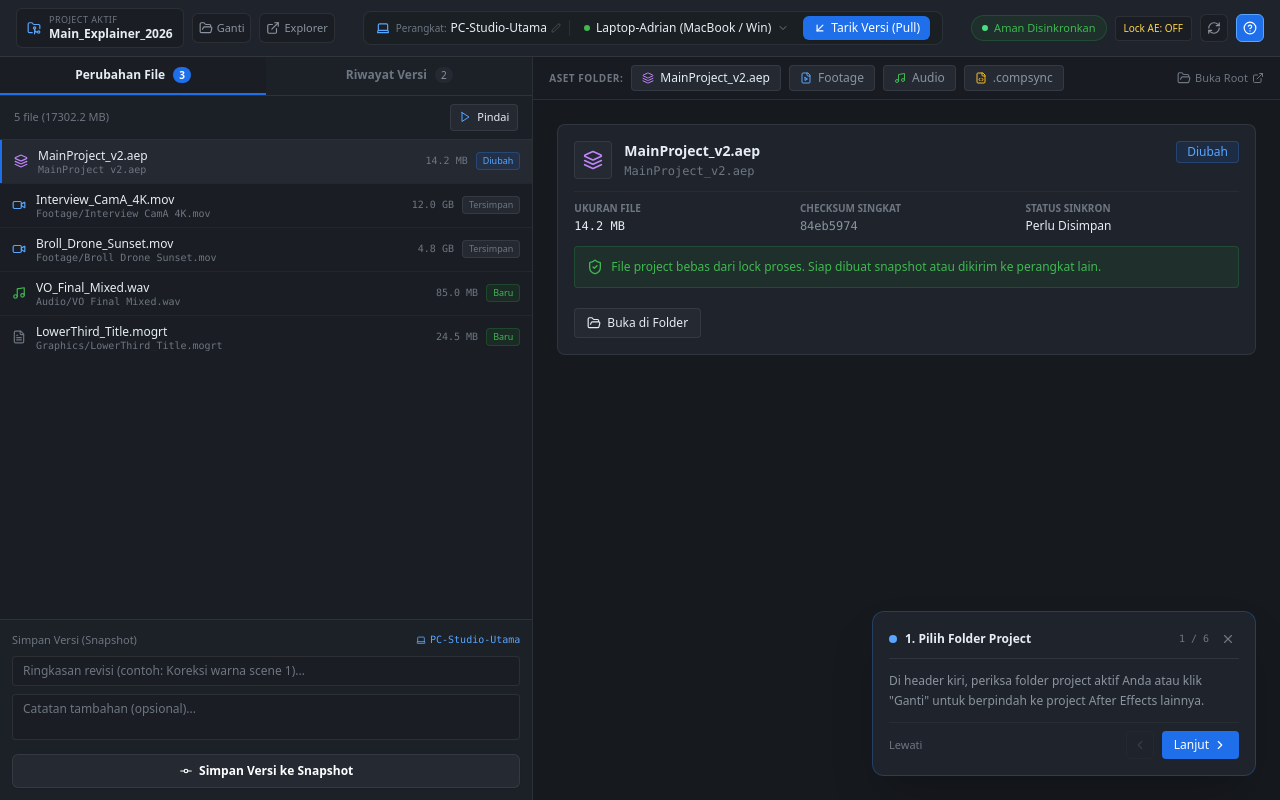
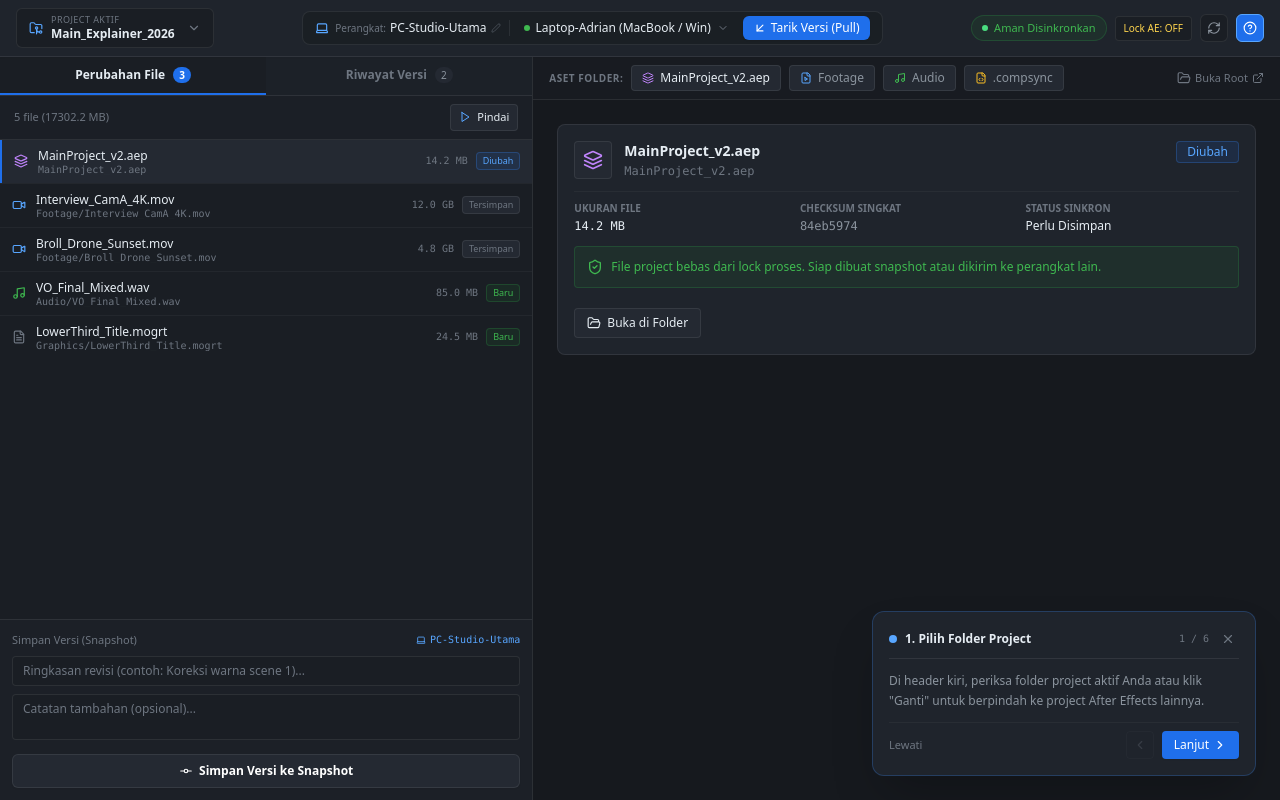
Before and after one commit to itsrynix/CompSync, a React (Vite) app in the folder frontend/: page / in a window 1280 px wide. Built offline with nearby package versions, Linux system fonts and the light colour scheme.

Commit message:
feat: unify project selector dropdown with per-folder explorer button and add-folder integration

```diff
--- a/frontend/src/App.tsx
+++ b/frontend/src/App.tsx
@@ -1,7 +1,7 @@
 import { useEffect, useState } from 'react';
 import { api } from './api';
 import { RepoStatusDto, ScanResultDto, SnapshotSummaryDto, PeerInfo, ScannedFileDto } from './types';
-import { Header } from './components/Header';
+import { Header, ProjectItem } from './components/Header';
 import { LeftPanel } from './components/LeftPanel';
 import { RightPanel } from './components/RightPanel';
 import { InteractiveTourSpotlight } from './components/InteractiveTourSpotlight';
@@ -13,6 +13,29 @@ export function App() {
       localStorage.getItem('compsync_project_path') ||
       'c:/Users/Rynix/Documents/Adrian/Coding/CompSync'
     );
+  });
+
+  const [projectList, setProjectList] = useState<ProjectItem[]>(() => {
+    const saved = localStorage.getItem('compsync_project_list');
+    if (saved) {
+      try {
+        return JSON.parse(saved);
+      } catch (_) {}
+    }
+    return [
+      {
+        name: 'Commercial_AE_2026',
+        path: 'D:/Studio_Projects/Commercial_AE_2026',
+      },
+      {
+        name: 'Explainer_Promo',
+        path: 'C:/Users/Rynix/Videos/AfterEffects/Explainer_Promo',
+      },
+      {
+        name: 'CompSync (Repo)',
+        path: 'c:/Users/Rynix/Documents/Adrian/Coding/CompSync',
+      },
+    ];
   });
 
   const [myDeviceName, setMyDeviceName] = useState<string>(() => {
@@ -96,22 +119,48 @@ export function App() {
     return () => clearInterval(interval);
   }, [projectPath]);
 
-  const handleSelectFolder = async () => {
+  const handleSwitchProject = async (path: string) => {
+    setProjectPath(path);
+    localStorage.setItem('compsync_project_path', path);
+    setScanResult(null);
+    setSelectedFile(null);
+    setSelectedSnapshot(null);
+    await refreshAll(path);
+    if (isGuideActive && guideStep === 1) {
+      setGuideStep(2);
+    }
+  };
+
+  const handleAddNewProject = async () => {
     try {
       const selected = await api.selectFolder();
       if (selected) {
-        setProjectPath(selected);
-        localStorage.setItem('compsync_project_path', selected);
-        setScanResult(null);
-        setSelectedFile(null);
-        setSelectedSnapshot(null);
-        await refreshAll(selected);
-        if (isGuideActive && guideStep === 1) {
-          setGuideStep(2);
-        }
+        const name =
+          selected.split('/').filter(Boolean).pop() ||
+          selected.split('\\').filter(Boolean).pop() ||
+          'Project After Effects';
+        const exists = projectList.some(
+          (p) => p.path.toLowerCase() === selected.toLowerCase()
+        );
+        const updated = exists
+          ? projectList
+          : [{ name, path: selected }, ...projectList];
+        setProjectList(updated);
+        localStorage.setItem('compsync_project_list', JSON.stringify(updated));
+        await handleSwitchProject(selected);
+        setNotification(`Folder "${name}" berhasil diintegrasikan ke CompSync!`);
+        setTimeout(() => setNotification(null), 4000);
       }
     } catch (err: any) {
-      alert(`Gagal memilih folder: ${err}`);
+      alert(`Gagal menambah folder: ${err}`);
+    }
+  };
+
+  const handleOpenFolderByPath = async (targetPath: string) => {
+    try {
+      await api.openFolder(targetPath);
+    } catch (err) {
+      console.error(err);
     }
   };
 
@@ -220,18 +269,20 @@ export function App() {
 
   return (
     <div className="flex flex-col h-screen bg-studio-bg text-studio-text-primary font-sans overflow-hidden">
-      {/* 1. Header (Simplified Sync & Identity Hub) */}
+      {/* 1. Header (Unified Project Dropdown + Device Sync Hub) */}
       <Header
         status={status}
         projectPath={projectPath}
         onRefresh={() => refreshAll()}
-        onSelectFolder={handleSelectFolder}
-        onOpenInExplorer={() => handleOpenFolder()}
         onToggleGuide={() => setIsGuideActive(!isGuideActive)}
         isGuideActive={isGuideActive}
         loading={loading}
         onSimulateLockToggle={handleSimulateLock}
         isMockMode={isMockMode}
+        projectList={projectList}
+        onSwitchProject={handleSwitchProject}
+        onAddNewProject={handleAddNewProject}
+        onOpenFolderByPath={handleOpenFolderByPath}
         myDeviceName={myDeviceName}
         onRenameMyDevice={handleRenameMyDevice}
         peers={peers}
@@ -272,7 +323,7 @@ export function App() {
 
             <div className="flex items-center justify-center space-x-3 pt-2">
               <button
-                onClick={handleSelectFolder}
+                onClick={handleAddNewProject}
                 className="px-4 py-2 rounded-lg bg-studio-card hover:bg-studio-cardHover border border-studio-border text-studio-text-secondary hover:text-studio-text-primary text-xs font-medium transition-colors flex items-center space-x-2"
               >
                 <FolderOpen className="w-3.5 h-3.5 text-studio-text-muted" />
--- a/frontend/src/components/Header.tsx
+++ b/frontend/src/components/Header.tsx
@@ -2,30 +2,38 @@ import React, { useState } from 'react';
 import { RepoStatusDto, PeerInfo } from '../types';
 import {
   FolderGit2,
-  FolderOpen,
   ExternalLink,
   RefreshCw,
   HelpCircle,
   Laptop,
   ArrowDownLeft,
-  ArrowUpRight,
   Edit2,
   Check,
   X,
   ChevronDown,
+  Plus,
+  Folder,
 } from 'lucide-react';
+
+export interface ProjectItem {
+  name: string;
+  path: string;
+}
 
 interface Props {
   status: RepoStatusDto | null;
   projectPath: string;
   onRefresh: () => void;
-  onSelectFolder: () => void;
-  onOpenInExplorer: () => void;
   onToggleGuide: () => void;
   isGuideActive: boolean;
   loading: boolean;
   onSimulateLockToggle?: () => void;
   isMockMode?: boolean;
+  // Project list & dropdown
+  projectList: ProjectItem[];
+  onSwitchProject: (path: string) => void;
+  onAddNewProject: () => void;
+  onOpenFolderByPath: (path: string) => void;
   // Device Identity & Sync Hub
   myDeviceName: string;
   onRenameMyDevice: (newName: string) => void;
@@ -39,13 +47,15 @@ export const Header: React.FC<Props> = ({
   status,
   projectPath,
   onRefresh,
-  onSelectFolder,
-  onOpenInExplorer,
   onToggleGuide,
   isGuideActive,
   loading,
   onSimulateLockToggle,
   isMockMode,
+  projectList,
+  onSwitchProject,
+  onAddNewProject,
+  onOpenFolderByPath,
   myDeviceName,
   onRenameMyDevice,
   peers,
@@ -56,10 +66,11 @@ export const Header: React.FC<Props> = ({
   const [isEditingDeviceName, setIsEditingDeviceName] = useState(false);
   const [tempDeviceName, setTempDeviceName] = useState(myDeviceName);
   const [showPeerDropdown, setShowPeerDropdown] = useState(false);
+  const [showProjectDropdown, setShowProjectDropdown] = useState(false);
 
   const primaryAep = status?.aep_files?.[0];
   const isLocked = primaryAep?.lock.is_locked;
-  const projectName =
+  const currentProjectName =
     status?.project_name ||
     projectPath.split('/').filter(Boolean).pop() ||
     projectPath.split('\\').filter(Boolean).pop() ||
@@ -76,45 +87,137 @@ export const Header: React.FC<Props> = ({
   };
 
   return (
-    <header className="bg-studio-surface border-b border-studio-border px-4 py-2 flex items-center justify-between select-none shadow-sm z-30 gap-3">
-      {/* 1. Left Cluster: Current Project Selector & Explorer */}
-      <div className="flex items-center space-x-2 flex-shrink-0">
-        <div className="flex items-center space-x-2 bg-studio-sidebar border border-studio-border rounded-md px-2.5 py-1.5 hover:border-studio-borderHover transition-colors">
+    <header className="bg-studio-surface border-b border-studio-border px-4 py-2 flex items-center justify-between select-none shadow-sm z-30 gap-3 relative">
+      {/* Backdrop for open dropdowns */}
+      {(showProjectDropdown || showPeerDropdown) && (
+        <div
+          className="fixed inset-0 z-40"
+          onClick={() => {
+            setShowProjectDropdown(false);
+            setShowPeerDropdown(false);
+          }}
+        />
+      )}
+
+      {/* 1. Left Cluster: Unified Project Selector Dropdown (GitHub Desktop Style) */}
+      <div className="relative z-50 flex-shrink-0">
+        <button
+          onClick={() => {
+            setShowProjectDropdown(!showProjectDropdown);
+            setShowPeerDropdown(false);
+          }}
+          className={`flex items-center space-x-2 bg-studio-sidebar border rounded-md px-3 py-1.5 transition-all text-left group ${
+            showProjectDropdown
+              ? 'border-studio-blue bg-studio-card'
+              : 'border-studio-border hover:bg-studio-card hover:border-studio-borderHover'
+          }`}
+          title="Pilih project atau integrasikan folder baru"
+        >
           <FolderGit2 className="w-3.5 h-3.5 text-studio-blue-light flex-shrink-0" />
-          <div className="flex flex-col text-left">
+          <div className="flex flex-col text-left pr-1">
             <span className="text-[9px] text-studio-text-muted font-medium uppercase tracking-wider leading-none">
               Project Aktif
             </span>
             <span
               className="text-xs font-semibold text-studio-text-primary max-w-[170px] truncate leading-tight mt-0.5"
-              title={projectName}
+              title={currentProjectName}
             >
-              {projectName}
+              {currentProjectName}
             </span>
           </div>
-        </div>
-
-        <button
-          onClick={onSelectFolder}
-          className="p-1.5 rounded-md bg-studio-sidebar hover:bg-studio-card border border-studio-border text-studio-text-secondary hover:text-studio-text-primary transition-colors text-xs flex items-center space-x-1"
-          title="Ganti folder project After Effects"
-        >
-          <FolderOpen className="w-3.5 h-3.5" />
-          <span className="text-[11px] hidden md:inline">Ganti</span>
+          <ChevronDown
+            className={`w-3.5 h-3.5 text-studio-text-muted transition-transform duration-200 ${
+              showProjectDropdown ? 'rotate-180 text-studio-blue-light' : 'group-hover:text-studio-text-secondary'
+            }`}
+          />
         </button>
 
-        <button
-          onClick={onOpenInExplorer}
-          className="p-1.5 rounded-md bg-studio-sidebar hover:bg-studio-card border border-studio-border text-studio-text-secondary hover:text-studio-text-primary transition-colors text-xs flex items-center space-x-1"
-          title="Buka folder di Windows Explorer"
-        >
-          <ExternalLink className="w-3.5 h-3.5" />
-          <span className="text-[11px] hidden md:inline">Explorer</span>
-        </button>
+        {/* Dropdown Menu for Integrated Projects */}
+        {showProjectDropdown && (
+          <div className="absolute top-full left-0 mt-1.5 w-80 bg-studio-surface border border-studio-border rounded-lg shadow-2xl z-50 overflow-hidden divide-y divide-studio-borderSubtle animate-fadeIn">
+            {/* Dropdown Header */}
+            <div className="px-3 py-2 bg-studio-sidebar/60 flex items-center justify-between">
+              <span className="text-[10px] uppercase font-bold text-studio-text-muted tracking-wider">
+                Folder Project Terintegrasi ({projectList.length})
+              </span>
+            </div>
+
+            {/* Project List */}
+            <div className="max-h-64 overflow-y-auto divide-y divide-studio-borderSubtle">
+              {projectList.map((p) => {
+                const isCurrent = p.path.toLowerCase() === projectPath.toLowerCase();
+                return (
+                  <div
+                    key={p.path}
+                    className={`px-3 py-2.5 flex items-center justify-between group transition-colors ${
+                      isCurrent
+                        ? 'bg-studio-card/90 border-l-2 border-studio-blue'
+                        : 'hover:bg-studio-card/50'
+                    }`}
+                  >
+                    {/* Clickable project row to switch */}
+                    <div
+                      onClick={() => {
+                        setShowProjectDropdown(false);
+                        onSwitchProject(p.path);
+                      }}
+                      className="min-w-0 flex-1 cursor-pointer pr-2"
+                    >
+                      <div className="flex items-center space-x-1.5">
+                        <span
+                          className={`text-xs font-semibold truncate ${
+                            isCurrent ? 'text-studio-blue-light' : 'text-studio-text-primary'
+                          }`}
+                        >
+                          {p.name}
+                        </span>
+                        {isCurrent && (
+                          <span className="text-[9px] px-1.5 py-0.2 rounded bg-studio-blue-subtle text-studio-blue-light font-medium border border-studio-blue-border">
+                            Aktif
+                          </span>
+                        )}
+                      </div>
+                      <p
+                        className="text-[10px] text-studio-text-muted font-mono truncate mt-0.5"
+                        title={p.path}
+                      >
+                        {p.path}
+                      </p>
+                    </div>
+
+                    {/* Explorer Button on the right side of the row */}
+                    <button
+                      onClick={(e) => {
+                        e.stopPropagation();
+                        onOpenFolderByPath(p.path);
+                      }}
+                      className="p-1.5 rounded hover:bg-studio-sidebar text-studio-text-muted hover:text-studio-text-primary border border-transparent hover:border-studio-border transition-colors flex-shrink-0"
+                      title={`Buka ${p.name} di Windows File Explorer`}
+                    >
+                      <ExternalLink className="w-3.5 h-3.5" />
+                    </button>
+                  </div>
+                );
+              })}
+            </div>
+
+            {/* Bottom Action: Integrasikan Folder Project Baru */}
+            <button
+              onClick={() => {
+                setShowProjectDropdown(false);
+                onAddNewProject();
+              }}
+              className="w-full px-3 py-2.5 bg-studio-sidebar/90 hover:bg-studio-card flex items-center space-x-2 text-xs text-studio-blue-light font-medium transition-colors border-t border-studio-border"
+            >
+              <Plus className="w-4 h-4 text-studio-blue-light" />
+              <span>+ Integrasikan Folder Project Baru...</span>
+            </button>
+          </div>
+        )}
       </div>
 
       {/* 2. Center Cluster: Device Identity & Push/Pull Sync Hub */}
-      <div className="flex items-center space-x-2 bg-studio-sidebar/80 border border-studio-border px-3 py-1 rounded-lg">
+      <div className="flex items-center space-x-2 bg-studio-sidebar/80 border border-studio-border px-3 py-1 rounded-lg z-30">
         {/* My Device Name (Renamable) */}
         <div className="flex items-center space-x-1.5 pr-2 border-r border-studio-border">
           <Laptop className="w-3.5 h-3.5 text-studio-blue-light" />
@@ -165,11 +268,14 @@ export const Header: React.FC<Props> = ({
         </div>
 
         {/* Sync Partner / Push-Pull Target */}
-        <div className="flex items-center space-x-2">
+        <div className="flex items-center space-x-2 relative">
           {activePeer ? (
-            <div className="relative">
+            <div>
               <button
-                onClick={() => setShowPeerDropdown(!showPeerDropdown)}
+                onClick={() => {
+                  setShowPeerDropdown(!showPeerDropdown);
+                  setShowProjectDropdown(false);
+                }}
                 className="flex items-center space-x-1.5 text-xs text-studio-text-secondary hover:text-studio-text-primary transition-colors py-0.5 px-1.5 rounded hover:bg-studio-card"
                 title="Daftar perangkat mitra sinkronisasi"
               >
@@ -180,7 +286,7 @@ export const Header: React.FC<Props> = ({
 
               {/* Dropdown for peers */}
               {showPeerDropdown && (
-                <div className="absolute top-full left-0 mt-1 w-64 bg-studio-surface border border-studio-border rounded-lg shadow-xl p-2 z-50 text-xs">
+                <div className="absolute top-full left-0 mt-1.5 w-64 bg-studio-surface border border-studio-border rounded-lg shadow-xl p-2 z-50 text-xs animate-fadeIn">
                   <div className="text-[10px] uppercase font-bold text-studio-text-muted px-2 py-1">
                     Mitra Push / Pull Terdeteksi
                   </div>
@@ -243,7 +349,7 @@ export const Header: React.FC<Props> = ({
       </div>
 
       {/* 3. Right Cluster: After Effects Lock Indicator & Controls */}
-      <div className="flex items-center space-x-2 flex-shrink-0">
+      <div className="flex items-center space-x-2 flex-shrink-0 z-30">
         {/* AE File Lock Status */}
         {primaryAep ? (
           <div
```
